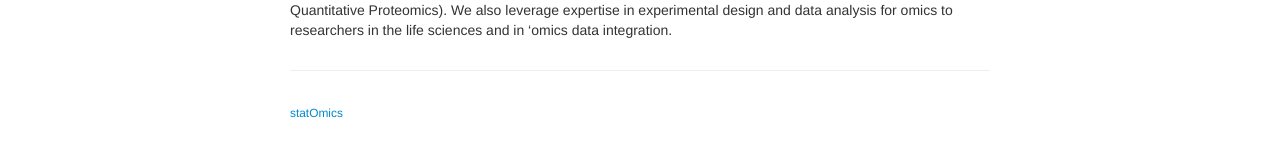
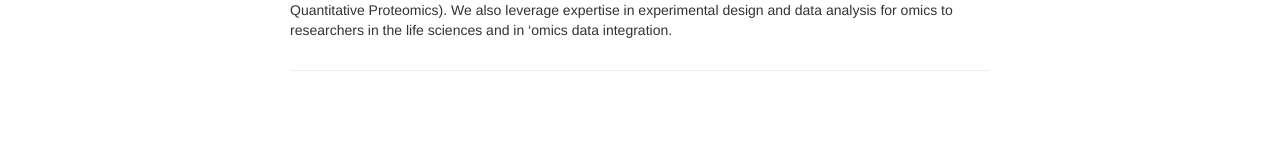
Before and after one commit to statOmics/statOmics.github.io, a Jekyll site: the page built from index.md, in a window 1280 px wide. Shown: the part 212-369 px from the top of the page. Built offline with Jekyll 4.4.1, drawn with Linux system fonts in a browser that asks for light colours.

Commit message:
remove footer

```diff
--- a/_includes/themes/twitter/default.html
+++ b/_includes/themes/twitter/default.html
@@ -45,7 +45,6 @@
       <footer>
         <p><small>
   <!-- start of Karl's footer; modify this part -->
-          <a href="http://statomics.github.io">statOmics</a>
   <!-- end of Karl's footer; modify this part -->
         </small></p>
       </footer>
```
